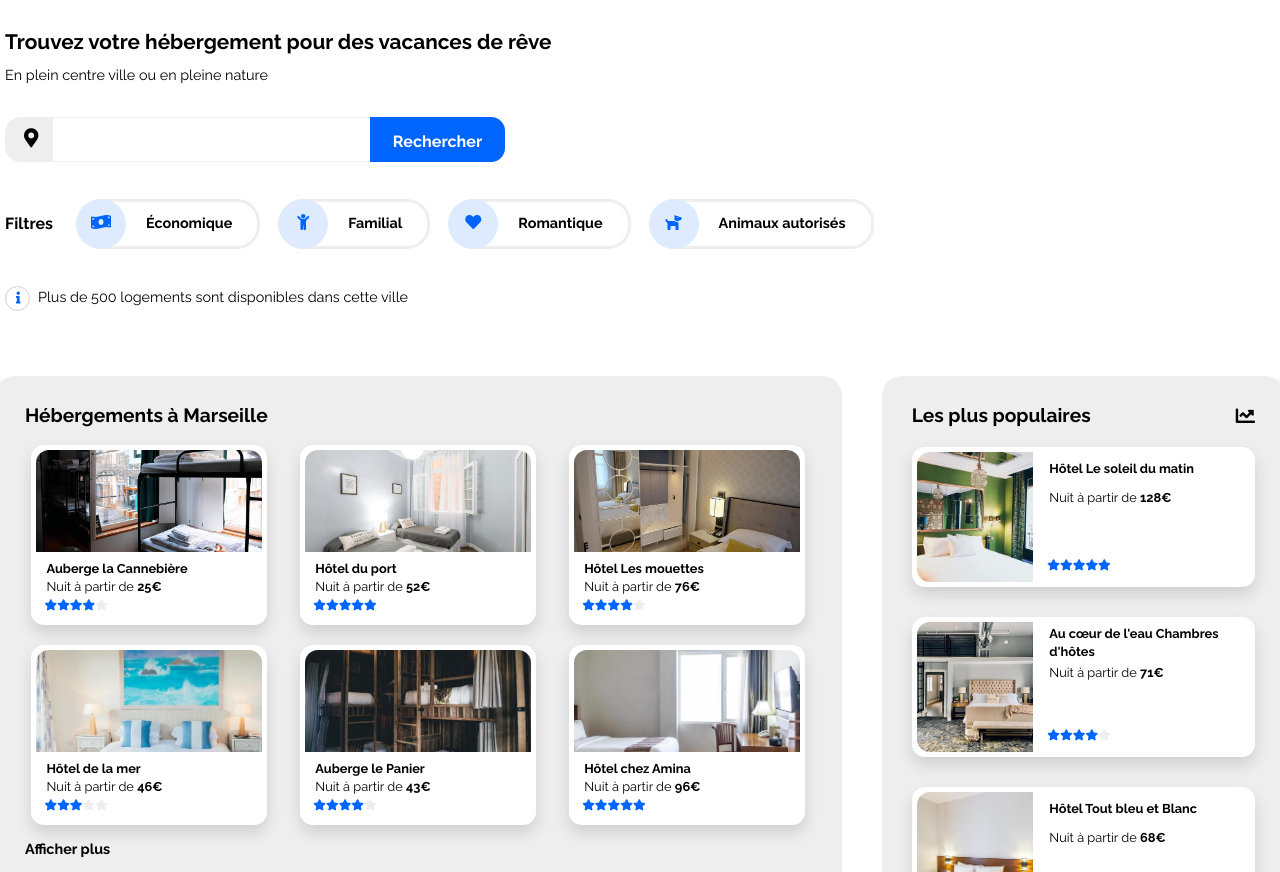
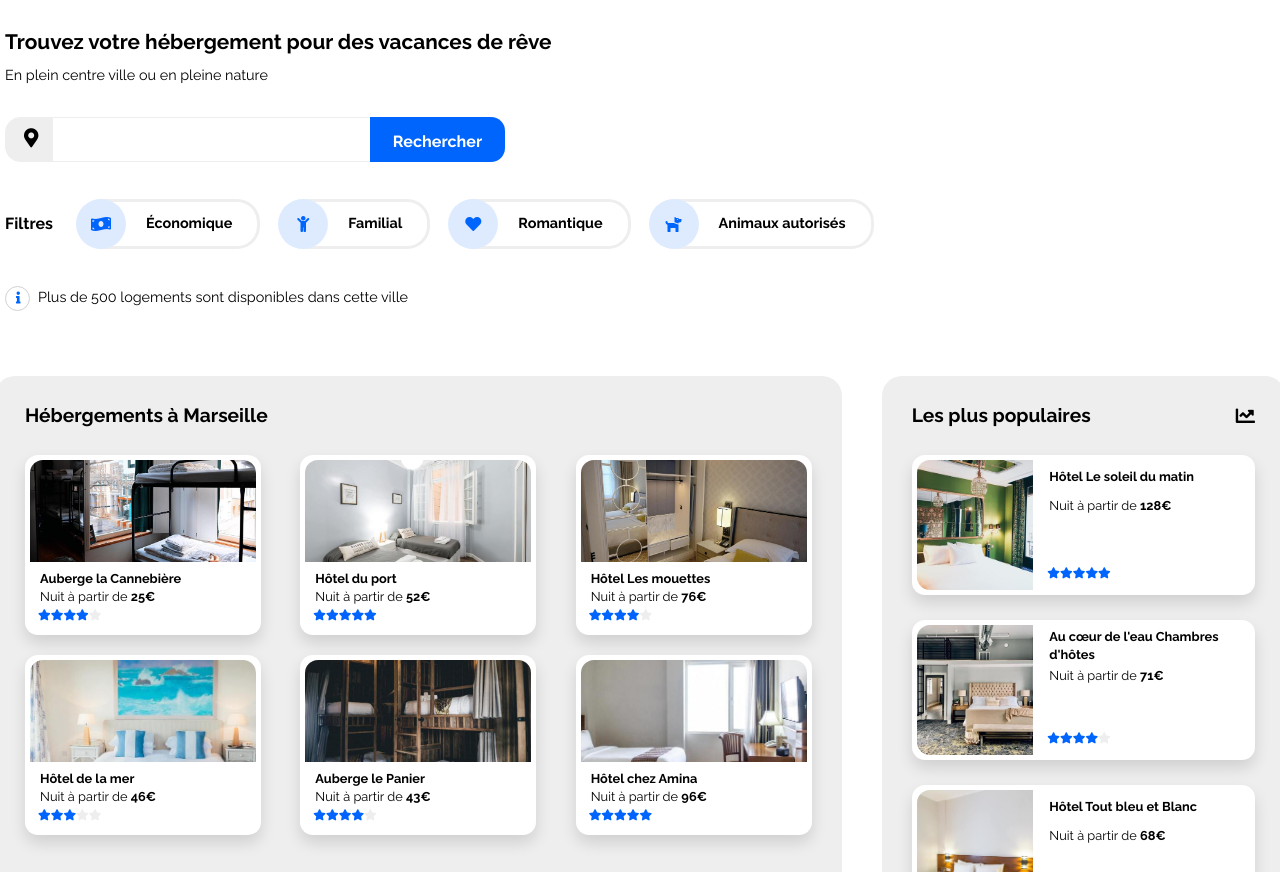
Before and after one commit to johanb83/johanbonnot_2_15082021, a plain HTML site: page index.html in a window 1280 px wide. Shown: the part 78-950 px from the top of the page. Drawn offline with Linux system fonts and the light colour scheme.

Commit message:
Vérification finale du fichier style.css

```diff
--- a/css/style.css
+++ b/css/style.css
@@ -51,7 +51,7 @@ li {
        transform: scale(1.03);
 }
 
-/********************************HEADER***************************/
+/*********************** HEADER ***************************/
 .header {
        position: relative;
        max-width: 1368px;
@@ -137,7 +137,7 @@ li {
        }
 }
 
-/****************************MAIN***************************/
+/*************************** MAIN **************************/
 main {
        display: grid;
        grid-template-columns: 100%;
@@ -279,8 +279,10 @@ main {
        transform: scale(1.05);
 }
 .filters_btn em::before {
-       position: relative;
-       top:15px;
+       position: absolute;
+       left: 50%;
+       top: 50%;
+       transform: translate(-50%, -50%);
 }
 .filters_icon {
        display: block;
@@ -378,14 +380,14 @@ main {
 .hosts_title {
        font-size: 1.2em;
        font-weight: bold;
-       margin-bottom:20px;
+       margin-bottom:30px;
 }
 .hosts_list {
        display: flex;
        flex-direction: column;
        justify-content: space-between;
-       gap:15px;
-       margin-bottom :20px
+       gap:25px;
+       margin-bottom :20px;
 }
 .hosts_card {
        display: block;
@@ -399,7 +401,7 @@ main {
        padding:5px;
 }
 .hosts_img {
-       width: 100%;
+      width: 100%;
        height: 60%;
        object-fit: cover;
        border-radius: 13px 13px 0 0;
@@ -421,7 +423,8 @@ main {
 .read_more {
        font-size: 0.9em;
        font-weight: 700;
-       display: inline;
+       display: block;
+       margin-top: 40px;
 }
 
 @media screen and (min-width: 768px) {
@@ -439,6 +442,7 @@ main {
        }
        .hosts_card {
               width: 30%;
+              margin: 0;
        }
        .hosts__title {
               font-size: 0.8em;
@@ -452,6 +456,10 @@ main {
        .hosts__title {
               font-size: 0.8em;
               line-height: 1.4em;
+       }
+        .hosts_card {
+              width: 30%;
+              margin: 0;
        }
 }
 
@@ -467,7 +475,7 @@ main {
        display: flex;
        justify-content: space-between;
        font-size: 1.2em;
-       margin-bottom: 22px;
+       margin-bottom: 30px;
        font-weight: bold;
 }
 .pop_hosts_card {
@@ -475,7 +483,7 @@ main {
        max-width: 500px;
        height: 180px;
        border-radius: 13px;
-       margin: 0 auto 15px auto;
+       margin: 0 auto 25px auto;
        box-shadow: 0 8px 15px #00000020;
        background-color: #fff;
        padding:5px;
@@ -516,13 +524,13 @@ main {
        .pop_hosts_list {
               display: flex;
               justify-content: space-between;
-              gap: 22px;
        }
        .pop_hosts_card {
               display: flex;
               flex-direction: column;
               width: 30%;
               height: 180px;
+              margin: 0;
        }
        .pop_hosts_img {
               width: 100%;
@@ -553,13 +561,14 @@ main {
               border-radius:20px;
        }
        .pop_hosts_list {
-              display: block;
+              display: flex;
+              flex-direction: column;
+              row-gap: 25px;
        }
        .pop_hosts_card {
               width: 100%;
               max-height: 140px;
               flex-direction: row;
-              margin-bottom: 30px;
        }
        .pop_hosts_img {
               width: 145px;
@@ -698,7 +707,7 @@ main {
        }
 }
 
-/********************** FOOTER***********************/
+/********************** FOOTER **********************/
 .footer {
        background-color: var(--grey);
 }
```
